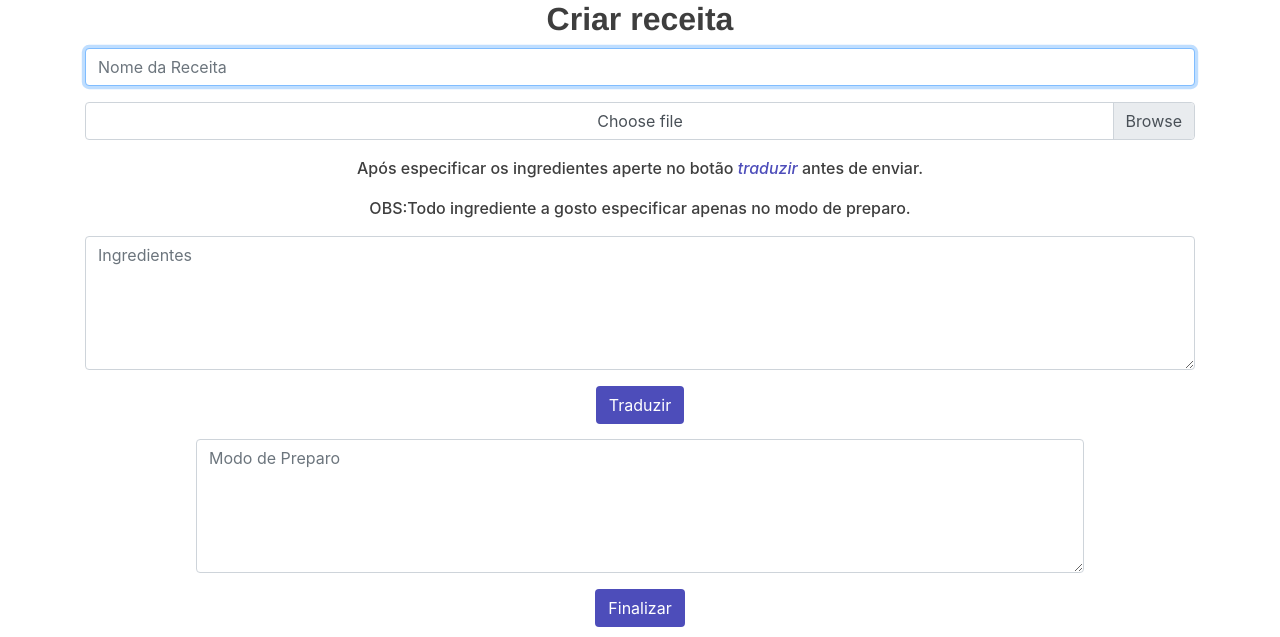
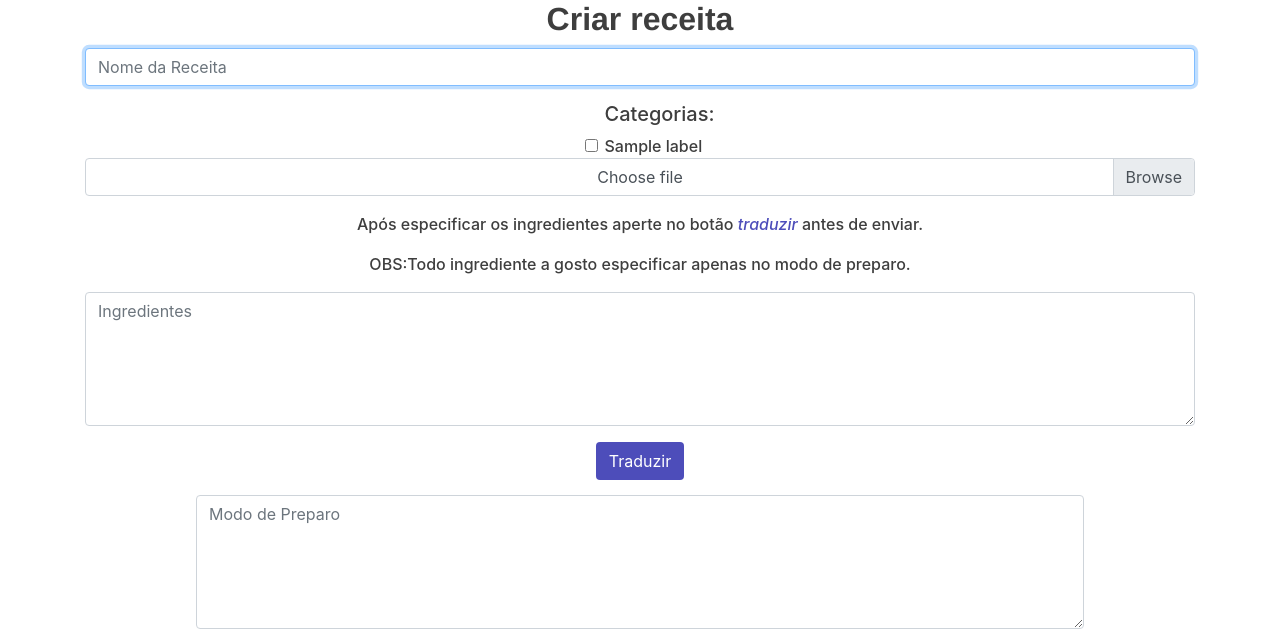
Before and after one commit to Arthur020104/ReceitasMacro, a Django app: page /receita in a window 1280 px wide. Shown: the part 62-699 px from the top of the page. Run offline with Django 4.2, Linux system fonts and the light colour scheme; a user stored in the database is signed in; tables that the repository leaves empty hold one stand-in row (values such as "Sample post"); some libraries are stand-ins or nearby versions; grey boxes are pictures that could not be loaded.

Commit message:
adicionando categorias para as receitas

```diff
--- a/decidir/admin.py
+++ b/decidir/admin.py
@@ -1,8 +1,9 @@
 from django.contrib import admin
 
 # Register your models here.
-from .models import User,receita, Img
+from .models import User,receita, Img, Label
 
 admin.site.register(User)
 admin.site.register(receita)
 admin.site.register(Img)
+admin.site.register(Label)
--- a/decidir/models.py
+++ b/decidir/models.py
@@ -8,8 +8,13 @@ class User(AbstractUser):
 class Img(models.Model):
     img = models.ImageField(null=False,blank=False, upload_to="images/")
 
+
+class Label(models.Model):
+    name = models.CharField(max_length=50)
+
+
 class receita(models.Model):
-    name = models.CharField(max_length=50)
+    name = models.CharField(max_length=80)
     img = models.ManyToManyField(Img,blank=True,related_name="imgs")
     ingredientes = models.CharField(max_length=800)
     calorias = models.FloatField(validators=[MinValueValidator(100)])
@@ -20,6 +25,7 @@ class receita(models.Model):
     likes = models.ManyToManyField(User,blank=True,related_name="liked")
     sender = models.ForeignKey(User, on_delete=models.PROTECT, related_name="sender")
     modoPreparo = models.CharField(max_length=3000)
+    label = models.ManyToManyField(Label,blank=True,related_name="receita")
 
     def serialize(self):
         return {
--- a/decidir/static/decidir/styles.css
+++ b/decidir/static/decidir/styles.css
@@ -429,3 +429,8 @@ span
     font-family: Helvetica, sans-serif;
     font-weight: 700!important;
 }
+.center
+{
+    margin-left: 45%!important;
+    text-align: left!important;
+}
--- a/decidir/templates/decidir/recipe.html
+++ b/decidir/templates/decidir/recipe.html
@@ -10,6 +10,17 @@
         <div class="container text-center">
             <div class="form-group">
                 <input id="nome_receita" autocomplete="off" class="form-control" autofocus type="text" name="name" placeholder="Nome da Receita">
+            </div>
+            <div class="form-check center">
+                <h5>Categorias:</h5>
+                {% for label in labels %}
+                        <div>
+                            <input name="{{label.name}}" class="form-check-input" type="checkbox" value="{{label.id}}" id="{{label.id}}">
+                            <label class="form-check-label" for="flexCheckDefault">
+                            {{label.name}}
+                            </label>
+                        </div>
+                {% endfor %}
             </div>
             <div class="form-group">
                 <div class="custom-file">
--- a/decidir/views.py
+++ b/decidir/views.py
@@ -6,7 +6,7 @@ from django.urls import reverse
 from django.core.paginator import Paginator
 from django.views.decorators.csrf import csrf_exempt
 from django.contrib.auth.decorators import login_required
-from .models import User, receita, Img
+from .models import User, receita, Img, Label
 import json
 from googletrans import Translator
 from datetime import datetime
@@ -104,6 +104,13 @@ def info(request, content, id):
 @login_required
 def create_recipe(request):
     if request.method == 'POST':
+        labels = []
+        for item in Label.objects.all():
+            labels.append(item.name)
+        my_lables = []
+        for post in request.POST:
+            if post in labels:
+                my_lables.append(Label.objects.get(name=post))
         #data = json.loads(request.body)
         #calorias = float(data.get("calorias", ""))
         #gorduras = float(data.get("gorduras", ""))
@@ -117,9 +124,9 @@ def create_recipe(request):
         nutricion = nutricion.split(",")
         if not nutricion or not foods or not imgs or not name:
             return render(request, "decidir/recipe.html", {
-                "message": "Todos os campos precisam ser preenchidos."
+                "message": "Todos os campos precisam ser preenchidos.",
+                "labels": Label.objects.all()
             })
-
         calorias = float(nutricion[0])
         carboidratos = float(nutricion[1])
         proteinas = float(nutricion[2])
@@ -142,10 +149,15 @@ def create_recipe(request):
         for img in imgs:
             image = Img.objects.create(img = img)
             recipe.img.add(image)
+        for label in my_lables:
+            recipe.label.add(label)
         return HttpResponseRedirect(reverse("index"))
     else:
         if request.user.id:
-            return render(request, "decidir/recipe.html")
+            label = Label.objects.all()
+            return render(request, "decidir/recipe.html",{
+                "labels":label
+            })
 
 @login_required
 @csrf_exempt
```
Also changed, not shown: decidir/migrations/0003_label_alter_receita_name_receita_label.py (added).
